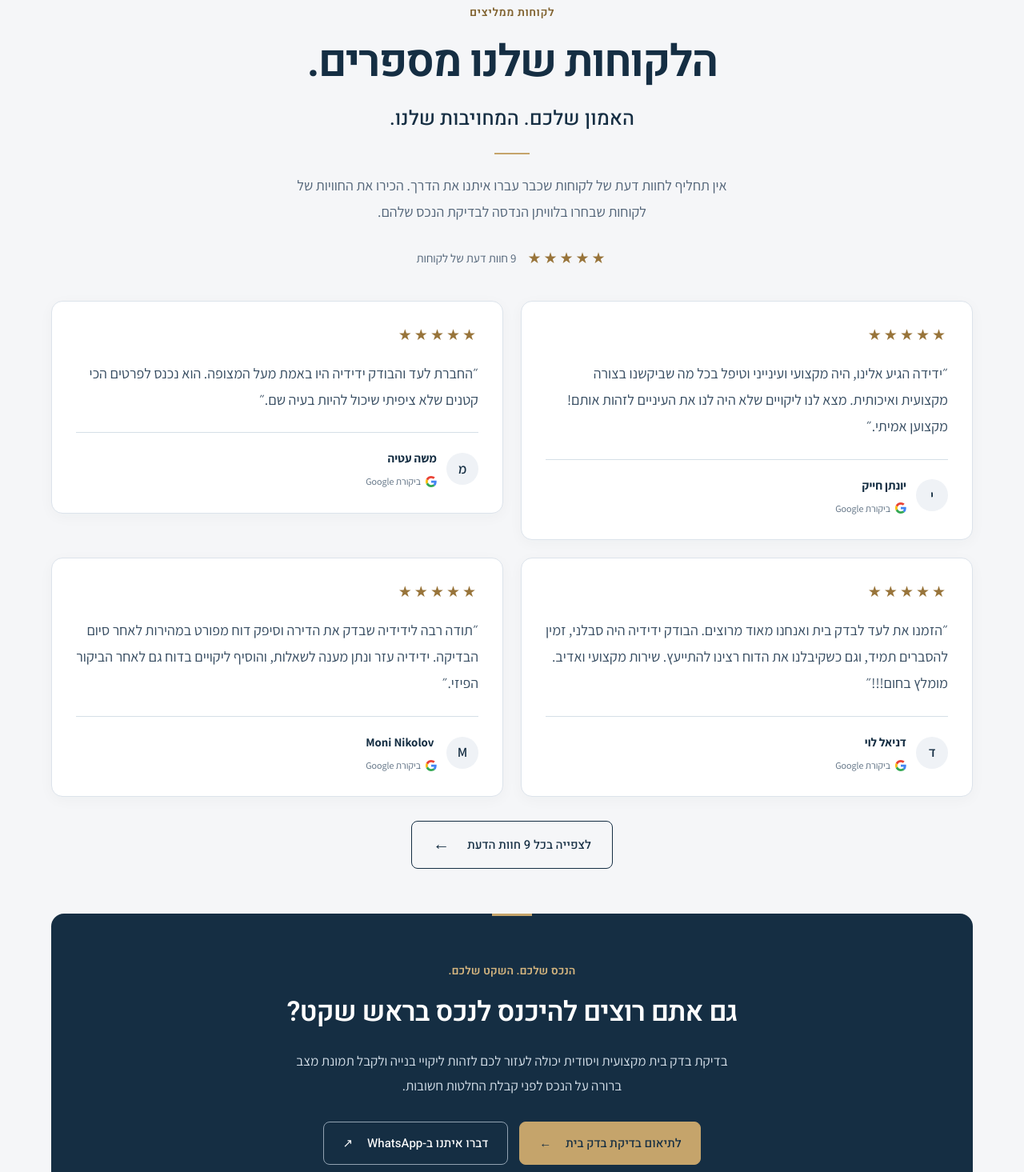
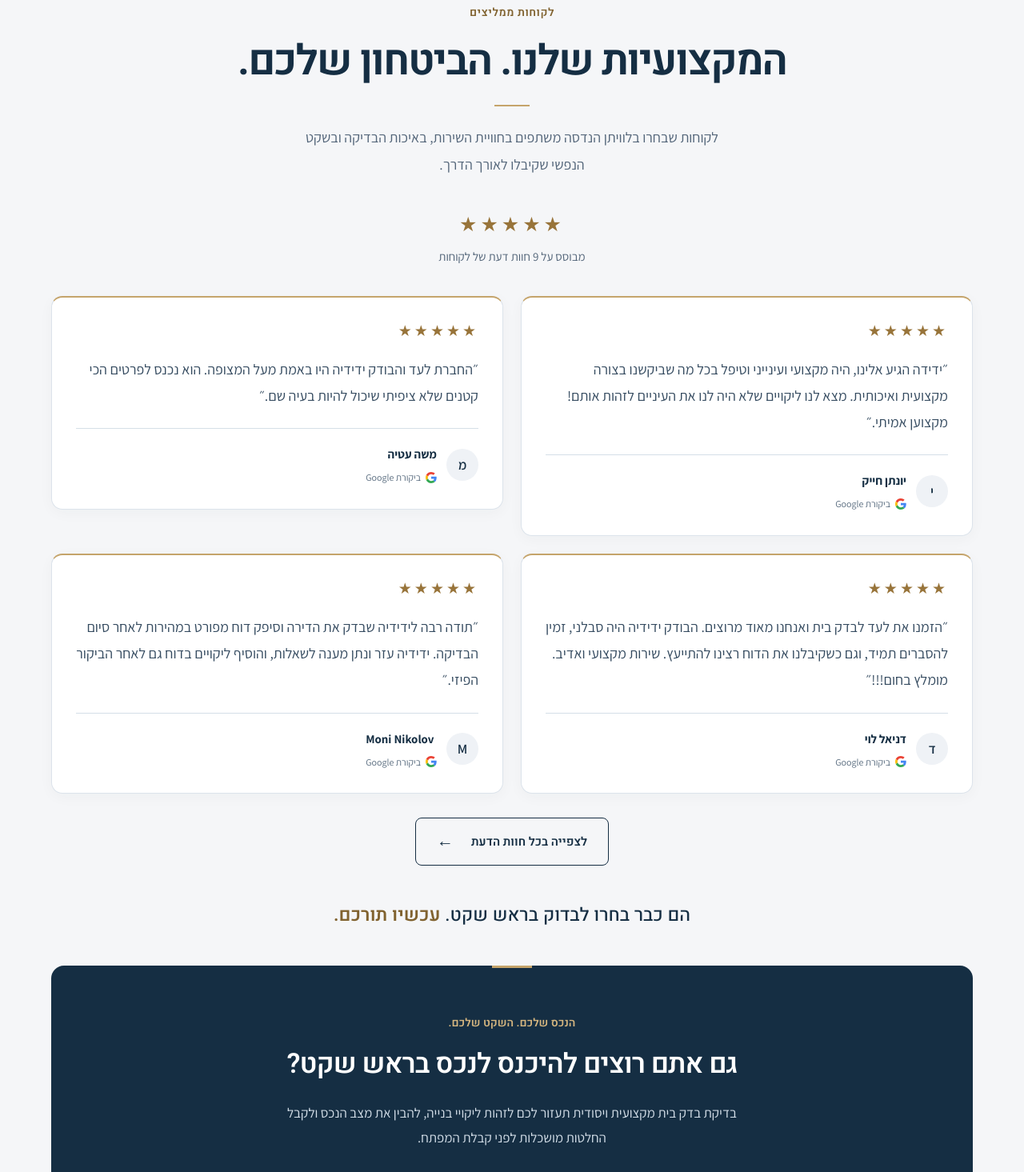
Before and after one commit to levitan-engineering/Levitan-Engineering, a Next.js app: page / in a window 1280 px wide. Shown: the part 2620-4085 px from the top of the page at 80% size. Built offline with nearby package versions, Linux system fonts and the light colour scheme.

Commit message:
Polish customer stories content, staggered reveals and mobile contact section (#2)

```diff
--- a/app/globals.css
+++ b/app/globals.css
@@ -583,14 +583,14 @@ section[id]{scroll-margin-top:112px}
 .customer-reviews{padding-block:clamp(56px,7vw,100px);background:#f5f6f8}
 .customer-reviews .reviews-heading{display:flex;flex-direction:column;align-items:center;gap:0;text-align:center;margin:0 auto 40px;max-width:760px}
 .customer-reviews .reviews-heading .eyebrow{color:#80622f;font-size:14px;font-weight:600;letter-spacing:.04em;margin:0 0 16px}
-.customer-reviews .reviews-heading h2{font-size:clamp(32px,4.3vw,60px);line-height:1.25;letter-spacing:-.035em;color:var(--deep);margin:0;text-wrap:balance}
-.customer-reviews .reviews-heading .reviews-subtitle{font:500 clamp(19px,2vw,25px)/1.6 Heebo,sans-serif;color:var(--deep);margin:16px 0 0}
+.customer-reviews .reviews-heading h2{font-size:clamp(30px,4.1vw,56px);line-height:1.25;letter-spacing:-.035em;color:var(--deep);margin:0;text-wrap:balance}
+.customer-reviews .reviews-heading h2 span{display:inline-block;max-width:100%}
 .reviews-gold-rule{width:44px;height:2px;background:var(--gold);margin:22px 0}
 .customer-reviews .reviews-heading .reviews-intro{font-size:18px;line-height:1.85;color:#536579;max-width:62ch;margin:0}
-.reviews-trust{display:flex;align-items:center;justify-content:center;gap:14px;flex-wrap:wrap;margin-top:28px;font-size:15px;color:#536579}
+.reviews-trust{display:flex;flex-direction:column;align-items:center;justify-content:center;gap:10px;margin:0 auto 36px;font-size:15px;color:#536579;text-align:center}
 .customer-reviews .review-stars{color:#98743a;font-size:19px;letter-spacing:3px;line-height:1.4;direction:ltr}
 .customer-reviews .reviews-grid{grid-template-columns:repeat(2,minmax(0,1fr));align-items:start;gap:22px}
-.customer-reviews .customer-review{min-width:0;padding:28px 30px;background:#fff;border:1px solid #dce3eb;border-radius:14px;box-shadow:0 4px 18px rgb(21 46 67/.035);transition:opacity .4s ease,transform .4s ease,box-shadow .35s ease}
+.customer-reviews .customer-review{min-width:0;padding:28px 30px;background:#fff;border:1px solid #dce3eb;border-top:2px solid #c5a46b;border-radius:14px;box-shadow:0 4px 18px rgb(21 46 67/.035);transition:opacity .4s ease var(--review-delay,0ms),translate .4s ease var(--review-delay,0ms),transform .25s ease,box-shadow .25s ease}
 .customer-reviews .customer-review blockquote{font-size:18px;line-height:1.85;color:#354b60;margin:18px 0 24px;overflow-wrap:anywhere}
 .customer-reviews .customer-review figcaption{padding-top:18px;gap:12px;margin-top:0}
 .customer-reviews .review-avatar{width:40px;height:40px;background:#eff2f6;color:var(--deep);font-size:17px}
@@ -598,26 +598,32 @@ section[id]{scroll-margin-top:112px}
 .customer-reviews .customer-review small{display:flex;align-items:center;gap:6px;margin-top:5px;font-size:12px;color:#586b7e}
 .review-google-mark{width:14px;height:14px;flex:none}
 .reviews-expand-controls{text-align:center;margin:30px auto 0}
-.reviews-expand-button,.reviews-collapse-bottom{font:500 15px/1.6 Heebo,sans-serif;cursor:pointer;color:var(--deep);background:transparent}
-.reviews-expand-button{min-height:50px;display:inline-flex;align-items:center;justify-content:center;gap:22px;padding:12px 26px;border:1px solid var(--deep);border-radius:8px;transition:background .35s ease,transform .35s ease}
+.reviews-expand-button,.reviews-collapse-bottom{font:600 15px/1.6 Heebo,sans-serif;cursor:pointer;color:var(--deep);background:#f5f6f8}
+.reviews-expand-button{min-height:50px;display:inline-flex;align-items:center;justify-content:center;gap:22px;padding:12px 26px;border:1px solid var(--deep);border-radius:8px;transition:background .25s ease,transform .25s ease}
 .reviews-expand-button span{font-size:21px}
 .reviews-expansion{display:grid;grid-template-rows:0fr;visibility:hidden;opacity:0;max-width:1180px;margin-inline:auto;transition:grid-template-rows .4s ease,opacity .4s ease,visibility .4s}
 .reviews-expansion.is-expanded{grid-template-rows:1fr;visibility:visible;opacity:1}
 .reviews-expansion-inner{overflow:hidden;min-height:0}
 .reviews-expansion .reviews-grid{padding-top:22px;padding-bottom:5px}
 .reviews-collapse-bottom{display:block;margin:20px auto 0;min-height:48px;border:0;text-decoration:underline;text-underline-offset:5px}
-.reviews-cta{max-width:1180px;margin:56px auto 0;background:var(--deep);color:#fff;text-align:center;padding:clamp(32px,5vw,60px);border-radius:16px;position:relative;overflow:hidden}
+.reviews-cta{max-width:1180px;margin:0 auto;background:var(--deep);color:#fff;text-align:center;padding:clamp(32px,5vw,60px);border-radius:16px;position:relative;overflow:hidden}
 .reviews-cta::before{content:"";position:absolute;top:0;inset-inline:calc(50% - 25px);height:3px;background:var(--gold)}
 .reviews-cta .eyebrow{color:#d4b57f;margin:0 0 15px}
 .reviews-cta h3{font:600 clamp(24px,2.7vw,36px)/1.45 Heebo,sans-serif;letter-spacing:-.025em;margin:0;text-wrap:balance}
 .reviews-cta>p:not(.eyebrow){font-size:17px;line-height:1.85;color:#d4dfe9;max-width:68ch;margin:20px auto 28px}
 .reviews-cta-actions{display:flex;justify-content:center;gap:14px;flex-wrap:wrap}
-.reviews-cta-actions a{min-height:54px;display:flex;align-items:center;justify-content:center;gap:18px;padding:12px 24px;border-radius:8px;font:500 15px/1.6 Heebo,sans-serif;text-decoration:none;transition:transform .35s ease,background .35s ease;box-sizing:border-box}
+.reviews-cta-actions a{min-height:54px;display:flex;align-items:center;justify-content:center;gap:18px;padding:12px 24px;border-radius:8px;font:500 15px/1.6 Heebo,sans-serif;text-decoration:none;transition:transform .25s ease,background .25s ease;box-sizing:border-box}
 .reviews-book{background:var(--gold);color:var(--deep);border:1px solid var(--gold)}
 .reviews-whatsapp{color:#fff;border:1px solid #91a2b2;background:transparent}
 .customer-reviews :is(a,button):focus-visible{outline:3px solid #b38b48;outline-offset:5px}
 .customer-reviews :is(a,button):active{transform:translateY(1px)}
 @media(hover:hover) and (pointer:fine){.customer-reviews .customer-review:hover{transform:translateY(-4px);box-shadow:0 12px 30px rgb(21 46 67/.09)}.reviews-expand-button:hover{background:#e7ecf1}.reviews-book:hover{background:#dfc393}.reviews-whatsapp:hover{background:#28465e}}
-.customer-reviews .customer-review.review-awaiting{opacity:0;transform:translateY(14px)}
-@media(max-width:700px){.customer-reviews .reviews-grid{grid-template-columns:minmax(0,1fr);gap:16px}.customer-reviews .reviews-heading{margin-bottom:28px}.customer-reviews .reviews-heading .reviews-intro{font-size:16px;line-height:1.8}.customer-reviews .customer-review{padding:22px}.customer-reviews .customer-review blockquote{font-size:17px;line-height:1.8;margin:14px 0 18px}.customer-reviews .customer-review figcaption{padding-top:14px}.reviews-trust{font-size:14px;gap:10px;margin-top:22px}.reviews-cta{margin-top:36px;padding:32px 22px}.reviews-cta-actions{flex-direction:column}.reviews-cta-actions a{width:100%}.reviews-expand-button{width:100%;max-width:380px}.reviews-cta>p:not(.eyebrow){font-size:16px}}
-@media(prefers-reduced-motion:reduce){.customer-reviews *{transition:none!important;animation:none!important;scroll-behavior:auto!important}.customer-reviews .customer-review.review-awaiting{opacity:1;transform:none}.customer-reviews .customer-review:hover{transform:none}}
+.customer-reviews [data-review-reveal]{transition:opacity .4s ease var(--review-delay,0ms),translate .4s ease var(--review-delay,0ms),transform .25s ease,box-shadow .25s ease}
+.customer-reviews .reviews-grid>.customer-review:nth-child(even){--review-delay:100ms}
+.customer-reviews .reviews-trust .review-stars{font-size:25px;letter-spacing:4px}
+.customer-reviews [data-review-reveal].review-awaiting{opacity:0;translate:0 12px}
+.reviews-bridge{max-width:1180px;margin:42px auto;text-align:center;color:var(--deep);font:500 clamp(18px,2vw,23px)/1.8 Heebo,sans-serif;text-wrap:balance}
+.reviews-bridge strong{color:#80622f;font-weight:600;display:inline-block}
+.reviews-whatsapp-mark{width:20px;height:20px;flex:none}
+@media(max-width:700px){.customer-reviews .reviews-grid{grid-template-columns:minmax(0,1fr);gap:16px}.customer-reviews .reviews-heading{margin-bottom:28px}.customer-reviews .reviews-heading .reviews-intro{font-size:16px;line-height:1.8}.customer-reviews .customer-review{padding:22px}.customer-reviews .customer-review blockquote{font-size:17px;line-height:1.8;margin:14px 0 18px}.customer-reviews .customer-review figcaption{padding-top:14px}.reviews-trust{font-size:14px;gap:10px;margin:0 auto 28px}.reviews-bridge{margin:30px auto;font-size:18px}.reviews-cta{padding:28px 20px}.reviews-cta h3{font-size:23px;line-height:1.45}.reviews-cta>p:not(.eyebrow){margin:16px auto 22px}.reviews-cta-actions{flex-direction:column}.reviews-cta-actions a{width:100%}.reviews-expand-button{width:100%;max-width:380px}.reviews-cta>p:not(.eyebrow){font-size:16px}}
+@media(prefers-reduced-motion:reduce){.customer-reviews *{transition:none!important;animation:none!important;scroll-behavior:auto!important}.customer-reviews [data-review-reveal].review-awaiting{opacity:1;translate:none;transform:none}.customer-reviews .customer-review:hover{transform:none}}
--- a/app/reviews.tsx
+++ b/app/reviews.tsx
@@ -7,6 +7,10 @@ import { whatsappLink } from "../lib/business";
 // Preserve the five-star display and Google attribution from the existing cards.
 function GoogleMark() {
   return <svg className="review-google-mark" viewBox="0 0 48 48" aria-hidden="true"><path fill="#EA4335" d="M24 9.5c3.54 0 6.71 1.22 9.21 3.6l6.85-6.85C35.9 2.38 30.47 0 24 0 14.62 0 6.51 5.38 2.56 13.22l7.98 6.19C12.43 13.72 17.74 9.5 24 9.5Z"/><path fill="#4285F4" d="M46.98 24.55c0-1.57-.15-3.09-.38-4.55H24v9.02h12.94c-.58 2.96-2.26 5.48-4.78 7.18l7.73 6C44.4 38.03 46.98 31.87 46.98 24.55Z"/><path fill="#FBBC05" d="M10.53 28.59A14.41 14.41 0 0 1 9.75 24c0-1.59.27-3.13.78-4.59l-7.98-6.19A23.87 23.87 0 0 0 0 24c0 3.87.93 7.52 2.56 10.78l7.97-6.19Z"/><path fill="#34A853" d="M24 48c6.48 0 11.93-2.13 15.91-5.8l-7.73-6c-2.15 1.45-4.92 2.3-8.18 2.3-6.26 0-11.57-4.22-13.47-9.91l-7.98 6.19C6.51 42.62 14.62 48 24 48Z"/></svg>;
+}
+
+function WhatsAppMark() {
+  return <svg className="reviews-whatsapp-mark" viewBox="0 0 16 16" fill="currentColor" aria-hidden="true"><path d="M13.601 2.326A7.85 7.85 0 0 0 7.994 0C3.627 0 .068 3.558.064 7.926c0 1.399.366 2.76 1.057 3.965L0 16l4.204-1.102a7.9 7.9 0 0 0 3.79.965h.004c4.368 0 7.927-3.558 7.931-7.93a7.9 7.9 0 0 0-2.328-5.607M7.994 14.521a6.57 6.57 0 0 1-3.356-.921l-.24-.144-2.492.654.666-2.43-.157-.25a6.56 6.56 0 0 1-1.007-3.505c0-3.626 2.954-6.58 6.59-6.58a6.56 6.56 0 0 1 4.66 1.931 6.56 6.56 0 0 1 1.928 4.66c-.004 3.635-2.958 6.585-6.592 6.585m3.615-4.932c-.197-.099-1.17-.578-1.351-.645-.182-.066-.314-.099-.446.1-.132.197-.512.644-.628.776-.115.132-.231.148-.429.05-.197-.1-.835-.308-1.591-.984-.588-.524-.984-1.173-1.1-1.371-.115-.198-.012-.305.087-.403.09-.089.198-.231.297-.347.099-.115.132-.198.198-.33.066-.132.033-.248-.016-.347-.05-.099-.446-1.075-.611-1.472-.16-.386-.323-.334-.446-.34l-.38-.006c-.132 0-.347.05-.529.248-.181.198-.694.678-.694 1.654s.711 1.918.81 2.05c.099.132 1.399 2.136 3.39 2.995.474.205.844.327 1.132.419.476.151.909.13 1.252.079.382-.057 1.17-.479 1.335-.942.165-.463.165-.86.116-.942-.05-.083-.182-.132-.38-.231"/></svg>;
 }
 
 function ReviewCard({ quote, name }: { quote: string; name: string }) {
@@ -21,51 +25,66 @@ export default function Reviews() {
   const [expanded, setExpanded] = useState(false);
   const root = useRef<HTMLElement>(null);
   const toggle = useRef<HTMLButtonElement>(null);
+  const revealed = useRef(new WeakSet<Element>());
 
   useEffect(() => {
-    if (!root.current || !window.IntersectionObserver || window.matchMedia("(prefers-reduced-motion: reduce)").matches) return;
+    const section = root.current;
+    if (!section || !window.IntersectionObserver) return;
+    const motion = window.matchMedia("(prefers-reduced-motion: reduce)");
+    const elements = Array.from(section.querySelectorAll<HTMLElement>("[data-review-reveal]"));
     const observer = new IntersectionObserver(entries => {
       entries.forEach(entry => {
         if (entry.isIntersecting) {
           entry.target.classList.remove("review-awaiting");
+          revealed.current.add(entry.target);
           observer.unobserve(entry.target);
         }
       });
     }, { threshold: 0.08 });
-    root.current.querySelectorAll("[data-review-reveal]").forEach(card => {
-      if (!(card as HTMLElement).hidden && card.getBoundingClientRect().top > window.innerHeight) {
-        card.classList.add("review-awaiting");
-        observer.observe(card);
-      }
-    });
-    return () => observer.disconnect();
+    function respectMotionPreference() {
+      observer.disconnect();
+      elements.forEach(element => {
+        if (motion.matches) {
+          element.classList.remove("review-awaiting");
+        } else if (!revealed.current.has(element) && !element.closest('[aria-hidden="true"]')) {
+          element.classList.add("review-awaiting");
+          observer.observe(element);
+        }
+      });
+    }
+    respectMotionPreference();
+    motion.addEventListener("change", respectMotionPreference);
+    return () => {
+      observer.disconnect();
+      motion.removeEventListener("change", respectMotionPreference);
+    };
   }, [expanded]);
 
   function toggleReviews() {
-    if (expanded) toggle.current?.focus({ preventScroll: true });
+    if (expanded) toggle.current?.focus();
     setExpanded(value => !value);
   }
 
   return <section ref={root} className="customer-reviews section" id="reviews" aria-labelledby="reviews-title">
-    <div className="reviews-heading">
+    <div className="reviews-heading" data-review-reveal>
       <p className="eyebrow">לקוחות ממליצים</p>
-      <h2 id="reviews-title">הלקוחות שלנו מספרים.</h2>
-      <p className="reviews-subtitle">האמון שלכם. המחויבות שלנו.</p>
+      <h2 id="reviews-title"><span>המקצועיות שלנו.</span> <span>הביטחון שלכם.</span></h2>
       <span className="reviews-gold-rule" aria-hidden="true" />
-      <p className="reviews-intro">אין תחליף לחוות דעת של לקוחות שכבר עברו איתנו את הדרך. הכירו את החוויות של לקוחות שבחרו בלוויתן הנדסה לבדיקת הנכס שלהם.</p>
-      <div className="reviews-trust"><span className="review-stars" aria-hidden="true">★★★★★</span><span>{reviews.length} חוות דעת של לקוחות</span></div>
+      <p className="reviews-intro">לקוחות שבחרו בלוויתן הנדסה משתפים בחוויית השירות, באיכות הבדיקה ובשקט הנפשי שקיבלו לאורך הדרך.</p>
     </div>
+    <div className="reviews-trust" data-review-reveal><span className="review-stars" aria-hidden="true">★★★★★</span><span>מבוסס על {reviews.length} חוות דעת של לקוחות</span></div>
     <div className="reviews-grid">{reviews.slice(0, 4).map(review => <ReviewCard key={review.name} {...review} />)}</div>
-    <div className="reviews-expand-controls"><button ref={toggle} className="reviews-expand-button" type="button" aria-expanded={expanded} aria-controls="additional-customer-reviews" onClick={toggleReviews}>{expanded ? "הצגת פחות חוות דעת" : `לצפייה בכל ${reviews.length} חוות הדעת`}<span aria-hidden="true">{expanded ? "↑" : "←"}</span></button></div>
+    <div className="reviews-expand-controls"><button ref={toggle} className="reviews-expand-button" type="button" aria-expanded={expanded} aria-controls="additional-customer-reviews" onClick={toggleReviews}>{expanded ? "הצגת פחות חוות דעת" : "לצפייה בכל חוות הדעת"}<span aria-hidden="true">{expanded ? "↑" : "←"}</span></button></div>
     <div id="additional-customer-reviews" className={`reviews-expansion${expanded ? " is-expanded" : ""}`} inert={!expanded} aria-hidden={!expanded}>
       <div className="reviews-expansion-inner"><div className="reviews-grid">{reviews.slice(4).map(review => <ReviewCard key={review.name} {...review} />)}</div></div>
     </div>
     {expanded && <button className="reviews-collapse-bottom" type="button" onClick={toggleReviews}>צמצום חוות הדעת ↑</button>}
+    <p className="reviews-bridge" data-review-reveal>הם כבר בחרו לבדוק בראש שקט. <strong>עכשיו תורכם.</strong></p>
     <div className="reviews-cta" aria-labelledby="reviews-cta-title">
       <p className="eyebrow">הנכס שלכם. השקט שלכם.</p>
       <h3 id="reviews-cta-title">גם אתם רוצים להיכנס לנכס בראש שקט?</h3>
-      <p>בדיקת בדק בית מקצועית ויסודית יכולה לעזור לכם לזהות ליקויי בנייה ולקבל תמונת מצב ברורה על הנכס לפני קבלת החלטות חשובות.</p>
-      <div className="reviews-cta-actions"><a className="reviews-book" href="#contact">לתיאום בדיקת בדק בית <span aria-hidden="true">←</span></a><a className="reviews-whatsapp" href={whatsappLink()} target="_blank" rel="noreferrer">דברו איתנו ב-WhatsApp <span aria-hidden="true">↗</span></a></div>
+      <p>בדיקת בדק בית מקצועית ויסודית תעזור לכם לזהות ליקויי בנייה, להבין את מצב הנכס ולקבל החלטות מושכלות לפני קבלת המפתח.</p>
+      <div className="reviews-cta-actions"><a className="reviews-book" href="#contact">לתיאום בדיקה מקצועית <span aria-hidden="true">←</span></a><a className="reviews-whatsapp" href={whatsappLink("שלום ידידיה, הגעתי לאתר לוויתן הנדסה ואשמח לתאם בדיקת בדק בית מקצועית.")} target="_blank" rel="noreferrer"><WhatsAppMark />דברו איתנו ב־WhatsApp</a></div>
     </div>
   </section>;
 }
```
